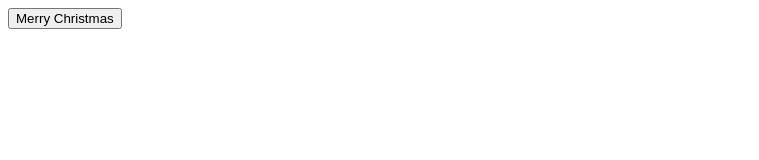
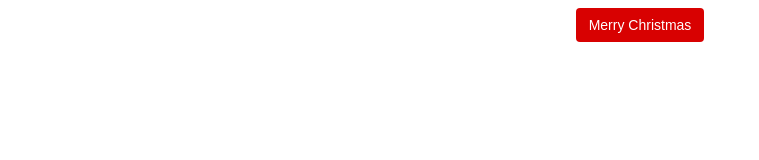
Before and after one commit to Mallfurion/old_github_pages, a plain HTML site: page index.html in a window 1280 px wide. Shown: the whole page, without its empty margins (0-759 px from the left). Drawn offline with Linux system fonts and the light colour scheme.

Commit message:
final commit

```diff
--- a/index.html
+++ b/index.html
@@ -1,6 +1,6 @@
 <html>
 <head>
-    <link href="css/style.css">
+    <link rel="stylesheet" href="css/style.css">
     <meta property="og:title" content="JavaScript Playground" />
     <meta property="og:type" content="javascript" />
     <meta property="og:url" content="https://mallfurion.github.com" />
```
